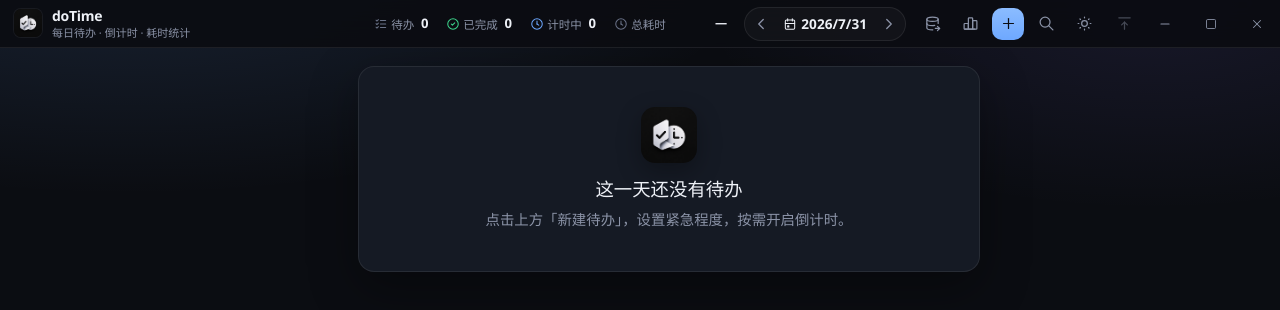
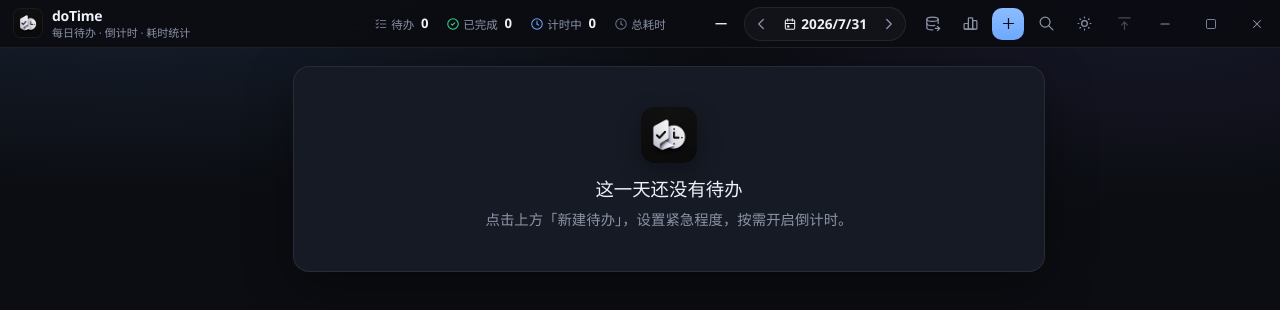
Before and after one commit to 996wuxian/DoTime, a React (Vite) app: page / in a window 1280 px wide. Shown: the top 310 px of the page. Built offline with nearby package versions, Linux system fonts and the light colour scheme.

Commit message:
style: 调整主内容区最大宽度及回顶按钮定位

```diff
--- a/src/App.css
+++ b/src/App.css
@@ -135,7 +135,7 @@
 }
 
 .app-content {
-  max-width: 720px;
+  max-width: 850px;
   width: 100%;
   margin: 0 auto;
   padding: 0 20px;
@@ -3049,7 +3049,7 @@
 
 .todo-scroll-top {
   position: fixed;
-  right: max(20px, calc((100vw - 720px) / 2 - 56px));
+  right: max(20px, calc((100vw - 850px) / 2 - 56px));
   bottom: 24px;
   z-index: 20;
   width: 38px;
```
